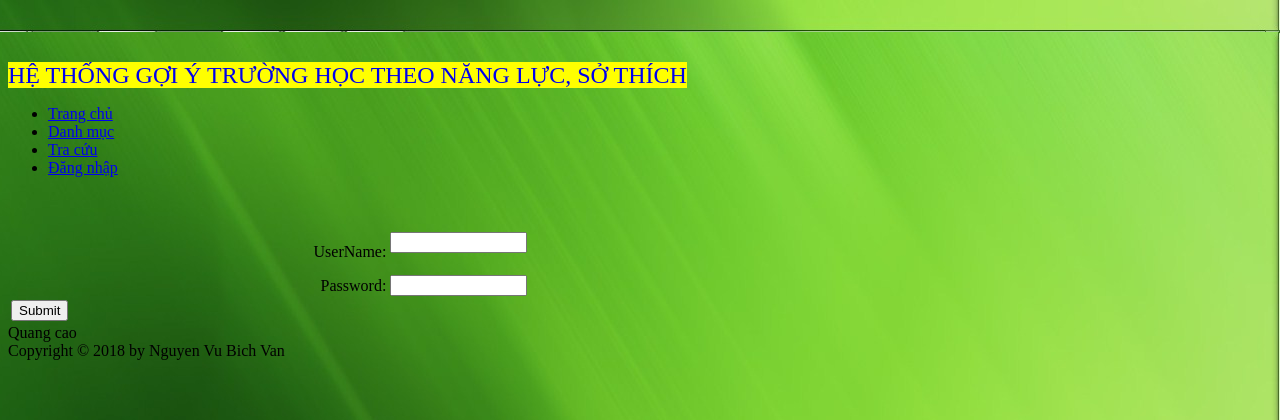
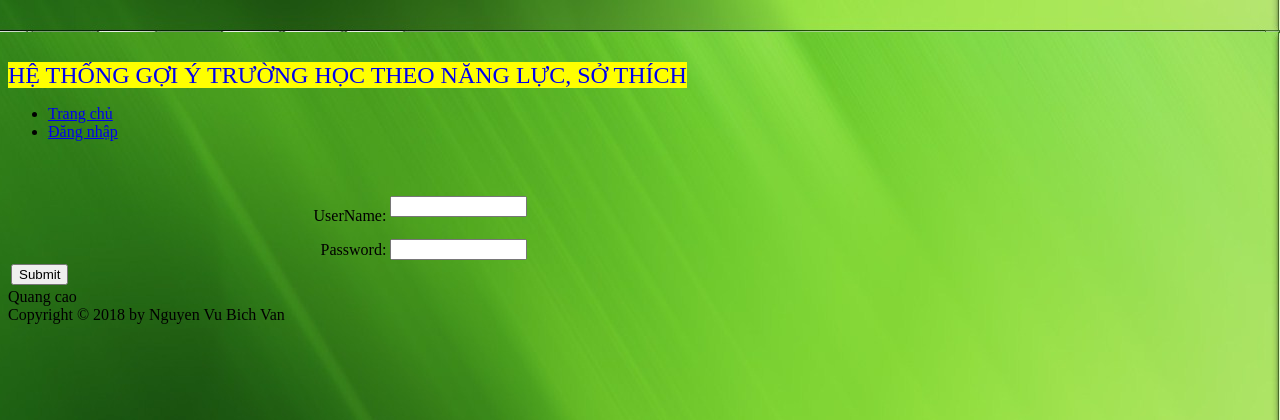
Before and after one commit to nguyenvubichvan1991/vanphp.github.io, a PHP site: page /Login.php in a window 1280 px wide. Shown: the top 420 px of the page. Run offline with PHP 8.4, Linux system fonts and the light colour scheme.

Commit message:
Update Login.php

```diff
--- a/Login.php
+++ b/Login.php
@@ -69,10 +69,9 @@
     <div id="menu">
         <ul>
             <li style="border-left: none;">
-                <a href="index.html">Trang chủ</a>
+                <a href="index.php">Trang chủ</a>
             </li>
-            <li><a href="#"> Danh mục</a></li>
-            <li><a href="#">Tra cứu</a></li>
+
             <li><a href="Login.php">Đăng nhập</a></li>
 
         </ul>
```
